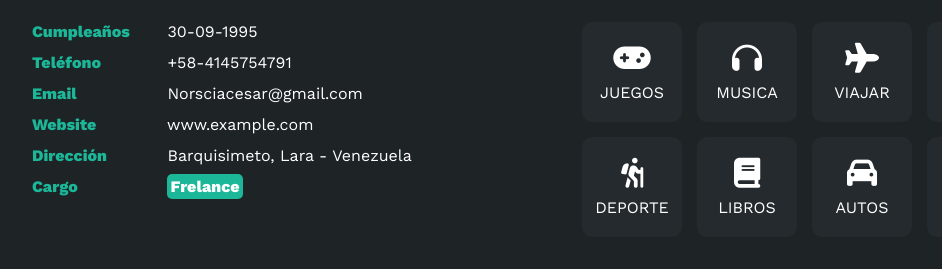
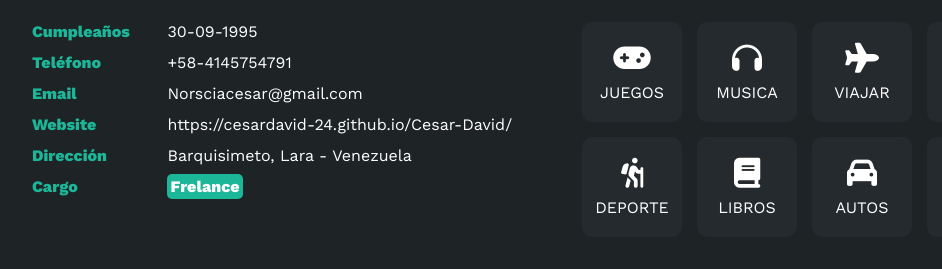
Before and after one commit to Cesardavid-24/Cesar-David, a plain HTML site: page index.html in a window 1280 px wide. Shown: the part 1029-1298 px from the top of the page, 58-1000 px from the left. Drawn offline with nearby package versions, Linux system fonts and the light colour scheme.

Commit message:
add link website

```diff
--- a/estilo.css
+++ b/estilo.css
@@ -11,6 +11,12 @@ html{
 }
 a {
     text-decoration: none;
+}
+.cesar{
+    color: #ffff;
+}
+.cesar:hover{
+    color: rgb(187, 196, 204);
 }
 /* MENU */
 .contenedor-header{
--- a/index.html
+++ b/index.html
@@ -73,7 +73,7 @@
                         </li>
                         <li>
                             <strong>Website</strong>
-                            www.example.com
+                            <a class="cesar" href="https://cesardavid-24.github.io/Cesar-David/">https://cesardavid-24.github.io/Cesar-David/</a>
                         </li>
                         <li>
                             <strong>Dirección</strong>
```
